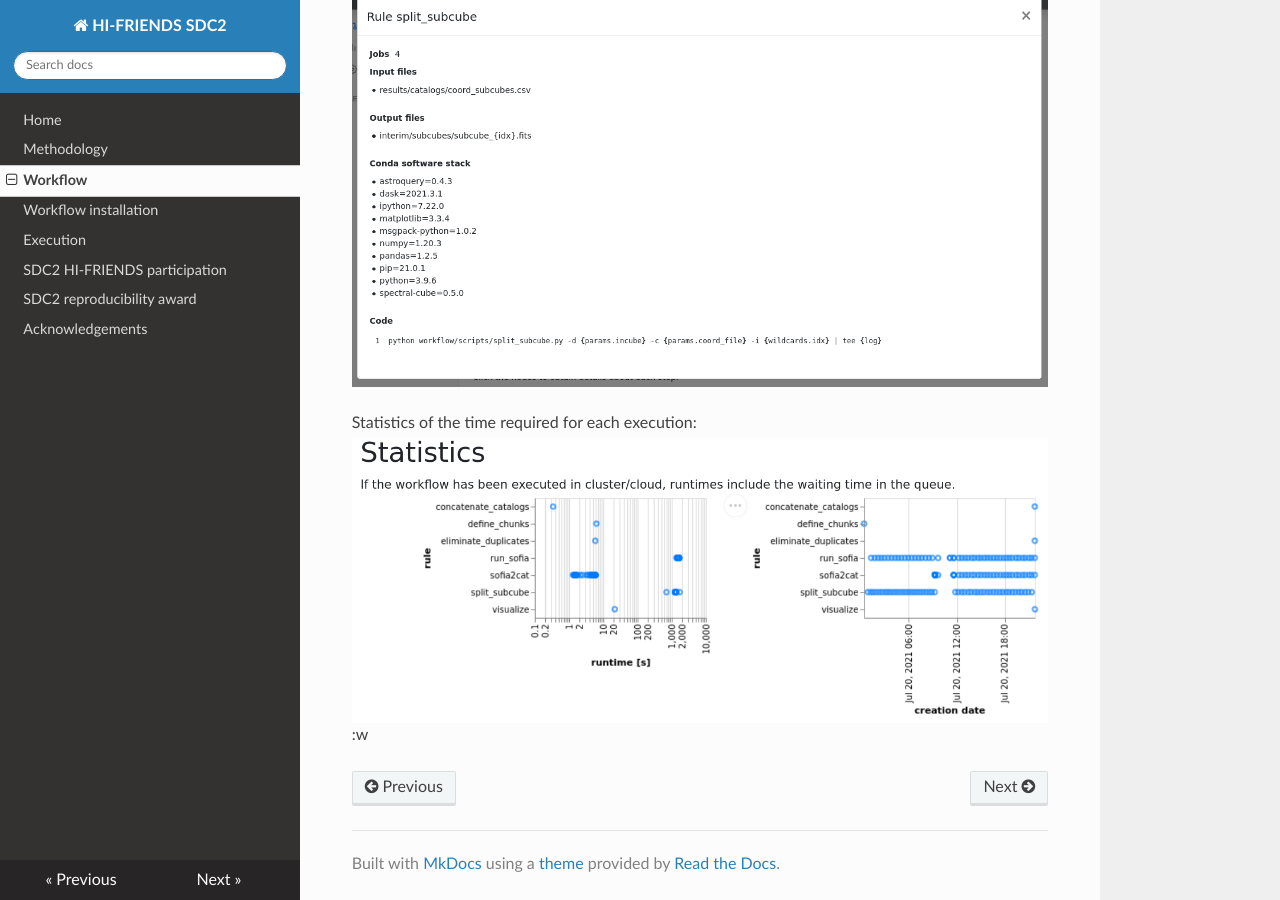
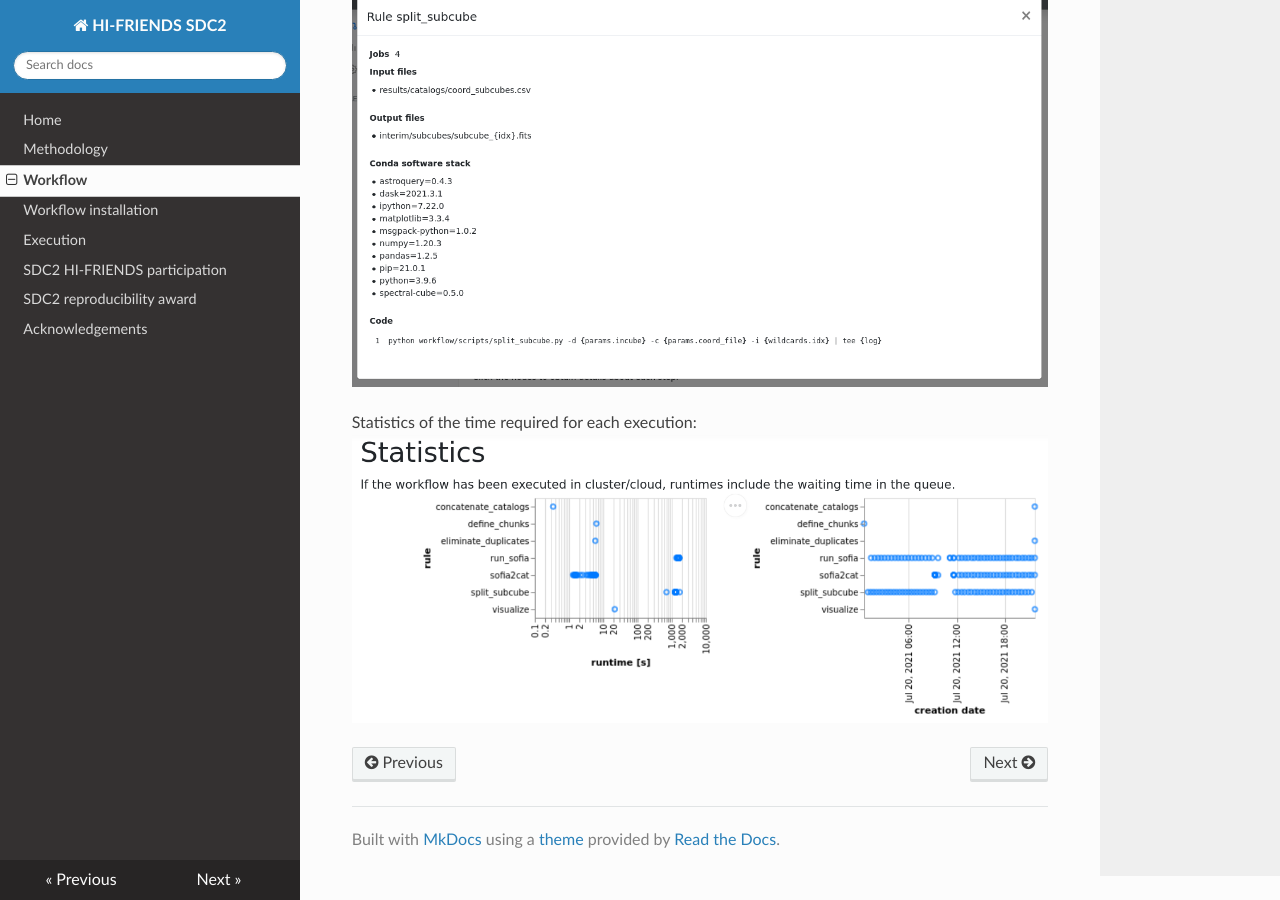
Before and after one commit to HI-FRIENDS-SDC2/hi-friends, an MkDocs documentation site: the page built from docs/workflow.md, in a window 1280 px wide and 900 px high, scrolled down 5968 px. Built offline with MkDocs 1.6.1, drawn with Linux system fonts in a browser that asks for light colours; nearby versions of some CDN libraries.

Commit message:
Minor changes

```diff
--- a/docs/workflow.md
+++ b/docs/workflow.md
@@ -118,4 +118,4 @@ When clicking in one of the nodes, full provenance is provided:
 ![provenance](figures/provenance_split_subcube.png)
 
 Statistics of the time required for each execution:
-![statistics](figures/snakemake_statistics.png):w
+![statistics](figures/snakemake_statistics.png)
```
